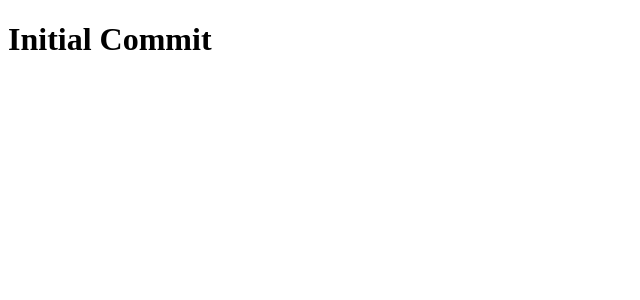
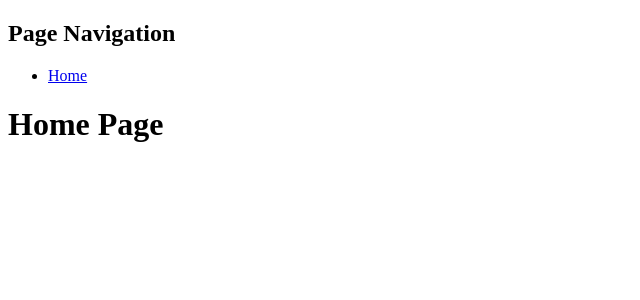
Before and after one commit to saintabomination/restaurant-website, a React (Create React App) app: page / in a window 1280 px wide. Shown: the top 300 px of the page, without its empty margins (0-640 px from the left). Built offline with nearby package versions, Linux system fonts and the light colour scheme.

Commit message:
Adding and setting up react-router-dom

```diff
--- a/package.json
+++ b/package.json
@@ -12,6 +12,7 @@
     "@types/react-dom": "^18.0.4",
     "react": "^18.1.0",
     "react-dom": "^18.1.0",
+    "react-router-dom": "^6.3.0",
     "react-scripts": "5.0.1",
     "typescript": "^4.6.4",
     "web-vitals": "^2.1.4"
--- a/src/App.tsx
+++ b/src/App.tsx
@@ -1,7 +1,13 @@
+import { Routes, Route } from 'react-router-dom';
+
+import HomePage from './pages/HomePage';
+
 const App = (): JSX.Element =>
   (
     <div>
-      <h1>Initial Commit</h1>
+      <Routes>
+        <Route path="/" element={<HomePage />} />
+      </Routes>
     </div>
   );
 
--- /dev/null
+++ b/src/components/PageNavigation.tsx
@@ -0,0 +1,13 @@
+import { Link } from 'react-router-dom';
+
+const PageNavigation = (): JSX.Element =>
+  (
+    <nav>
+      <h2>Page Navigation</h2>
+      <ul>
+        <li><Link to="/">Home</Link></li>
+      </ul>
+    </nav>
+  );
+
+export default PageNavigation;
--- a/src/index.tsx
+++ b/src/index.tsx
@@ -1,12 +1,16 @@
 import React from 'react';
 import ReactDOM from 'react-dom/client';
 import App from './App';
+
+import { BrowserRouter as Router } from 'react-router-dom';
 
 const root = ReactDOM.createRoot(
   document.getElementById('root') as HTMLElement
 );
 root.render(
   <React.StrictMode>
-    <App />
+    <Router>
+      <App />
+    </Router>
   </React.StrictMode>
 );
--- /dev/null
+++ b/src/layouts/DefaultLayout.tsx
@@ -0,0 +1,15 @@
+import PageNavigation from '../components/PageNavigation';
+
+type DefaultLayoutProps = {
+  children: React.ReactNode;
+};
+
+const DefaultLayout = ({ children }: DefaultLayoutProps): JSX.Element =>
+  (
+    <>
+      <PageNavigation />
+      {children}
+    </>
+  );
+
+export default DefaultLayout;
--- /dev/null
+++ b/src/pages/HomePage.tsx
@@ -0,0 +1,10 @@
+import DefaultLayout from '../layouts/DefaultLayout';
+
+const HomePage = (): JSX.Element =>
+  (
+    <DefaultLayout>
+      <h1>Home Page</h1>
+    </DefaultLayout>
+  );
+
+export default HomePage;
```
Also changed, not shown: 1 other file (tests, documents, lock files or other folders).
